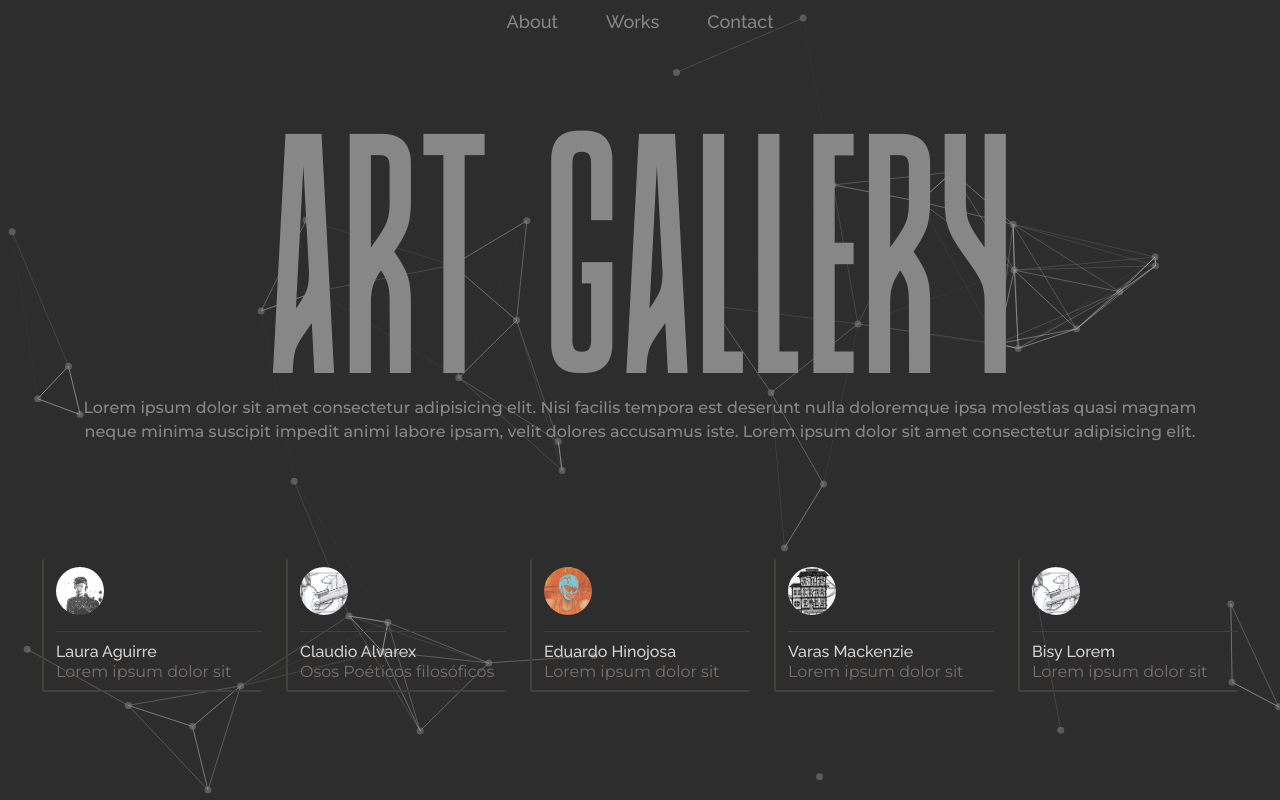
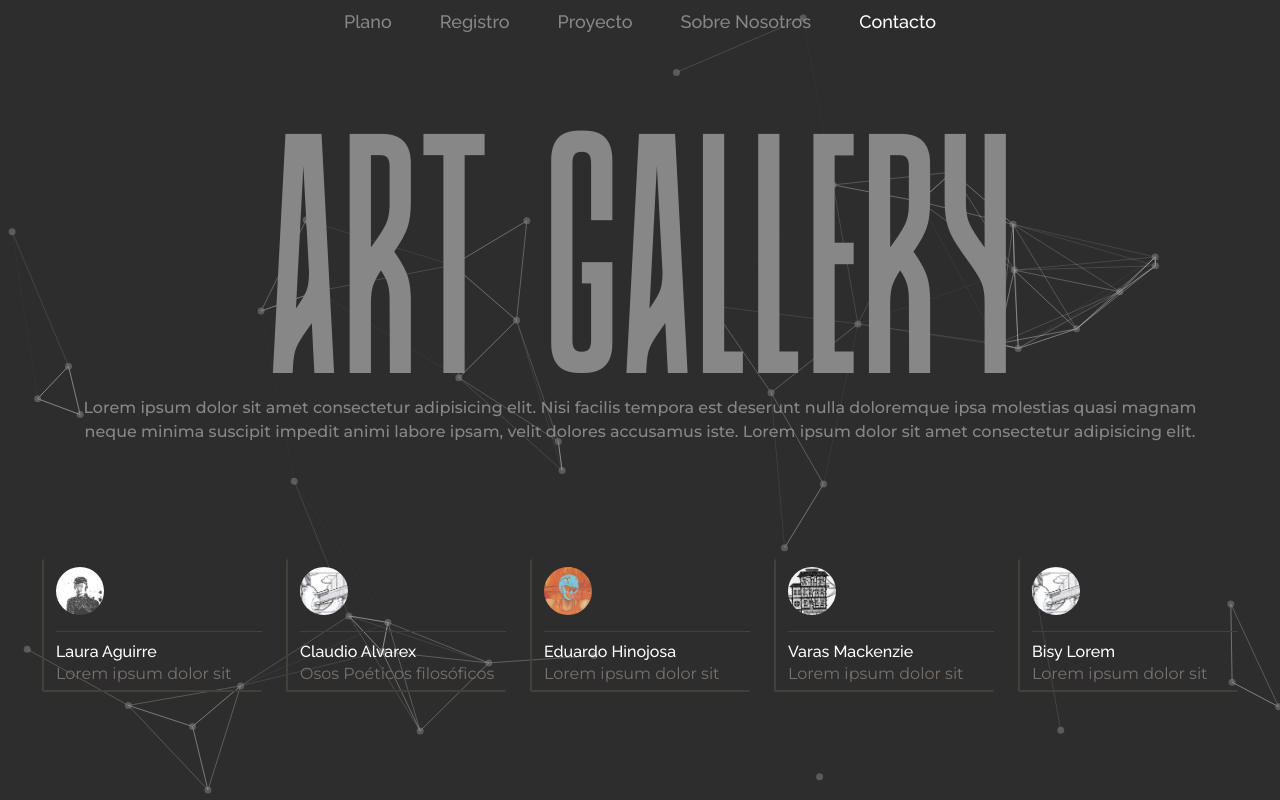
Before and after one commit to Najdorf12/gallery-app, a React (Vite) app: page / in a window 1280 px wide. Built offline with nearby package versions, Linux system fonts and the light colour scheme; a web font is replaced by a local one.

Commit message:
add styles

```diff
--- a/src/components/CardsHome.jsx
+++ b/src/components/CardsHome.jsx
@@ -13,10 +13,10 @@ const CardsHome = ({ artist }) => {
         </figure>
         <article className="text-sm mt-4  md:text-balance lg:text-base xl:mt-5 xl:text-lg 2xl:mt-7  2xl:text-lg">
           <div className="w-full h-[1px] bg-stone-700 "></div>
-          <h6 className="text-stone-300 font-text font-medium text-base mt-1 lg:mt-2  xl:text-xl 2xl:text-2xl">
+          <h6 className="text-whiteCustom font-text font-medium text-base mt-1 lg:mt-2  xl:text-xl 2xl:text-2xl">
             {artist?.name}
           </h6>
-          <p className="text-[13px] text-stone-500 font-text2 leading-3 lg:text-base lg:leading-4 2xl:text-lg ">
+          <p className="text-[13px] text-stone-500 font-text2 leading-3 lg:text-base lg:leading-5 2xl:text-lg ">
             {artist?.content}
           </p>
         </article>
--- a/src/components/Navbar.jsx
+++ b/src/components/Navbar.jsx
@@ -3,15 +3,21 @@ import React from "react";
 const Navbar = () => {
   return (
     <nav className="absolute top-0 z-50 w-full flex justify-center items-center pt-2 lg:pt-2 2xl:pt-6 ">
-      <ul className="w-full flex flex-row  justify-center items-center gap-6 font-text font-medium text-grayCustom text-base  lg:gap-12 lg:text-lg xl:gap-16">
-        <li className="hover:text-whiteCustom duration-500 cursor-pointer hover:scale-110">
-          About
+      <ul className="w-full flex flex-row  justify-center items-center gap-4 font-text font-medium text-grayCustom text-sm  lg:gap-12 lg:text-lg xl:gap-16">
+        <li className="hover:text-whiteCustom duration-700 cursor-pointer hover:scale-110">
+          Plano
         </li>
-        <li className="hover:text-whiteCustom duration-500 cursor-pointer hover:scale-110">
-          Works
+        <li className="hover:text-whiteCustom duration-700 cursor-pointer hover:scale-110">
+          Registro
         </li>
-        <li className="hover:text-whiteCustom duration-500 cursor-pointer hover:scale-110">
-          Contact
+        <li className="hover:text-whiteCustom duration-700 cursor-pointer hover:scale-110">
+          Proyecto
+        </li>
+        <li className="hover:text-whiteCustom duration-700 cursor-pointer hover:scale-110">
+          Sobre Nosotros
+        </li>
+        <li className="text-whiteCustom duration-700 cursor-pointer hover:scale-110">
+          Contacto
         </li>
       </ul>
     </nav>
--- a/src/pages/Home.jsx
+++ b/src/pages/Home.jsx
@@ -20,6 +20,7 @@ const cardsHomeData = [
     icon: icon3,
     name: "Claudio Alvarex",
     content: "Osos Poéticos filosóficos",
+
   },
   {
     id: "EduardoHinojosa",
```
